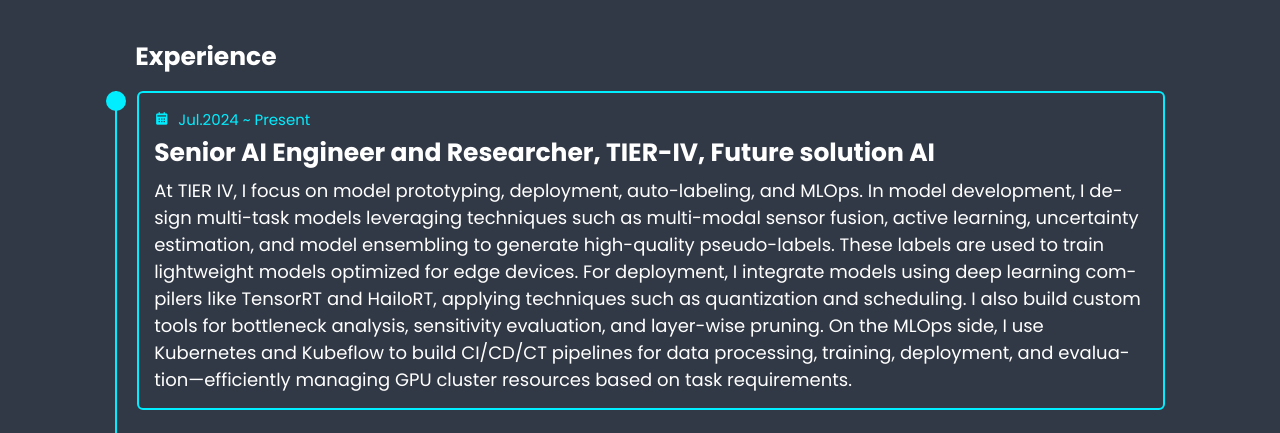
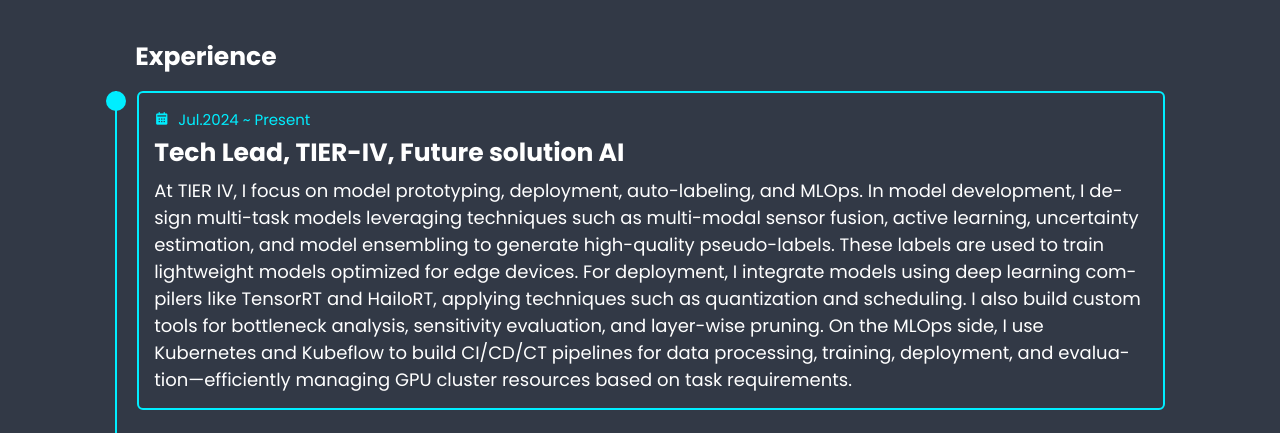
Before and after one commit to kalfazed/kalfazed.github.io, a plain HTML site: page index.html in a window 1280 px wide. Shown: the part 2000-2433 px from the top of the page. Drawn offline with nearby package versions, Linux system fonts and the light colour scheme.

Commit message:
update the role in TIER IV

```diff
--- a/index.html
+++ b/index.html
@@ -151,7 +151,7 @@
                         </div>
                         <div class="content">
                             <div class="year"><i class='bx bxs-calendar'></i> Jul.2024 ~ Present</div>
-                            <h3>Senior AI Engineer and Researcher, TIER-IV, Future solution AI</h3>
+                            <h3>Tech Lead, TIER-IV, Future solution AI</h3>
                             <p>
                                 At TIER IV, I focus on model prototyping, deployment, auto-labeling, and MLOps.
                                 In model development, I design multi-task models leveraging techniques such as
```
